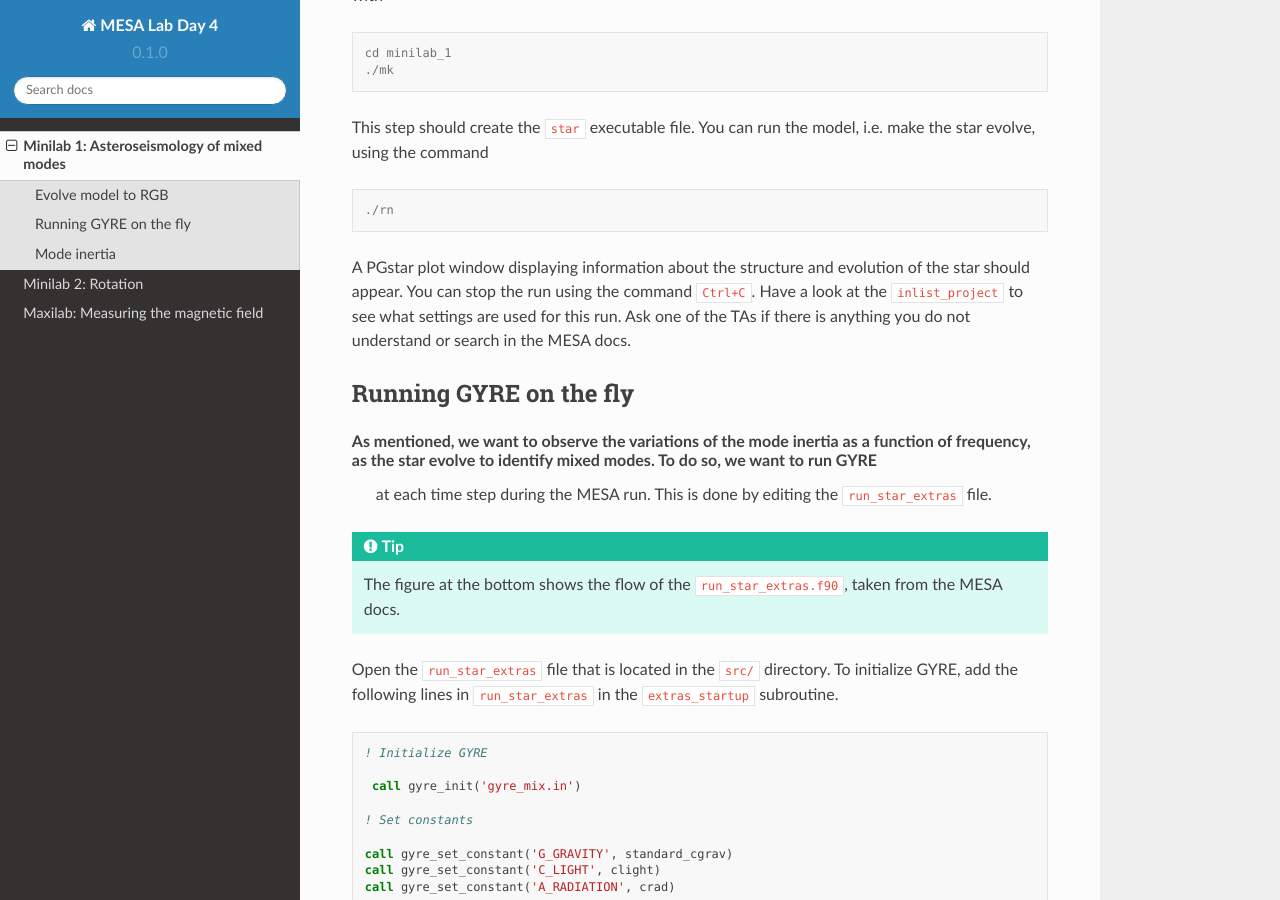
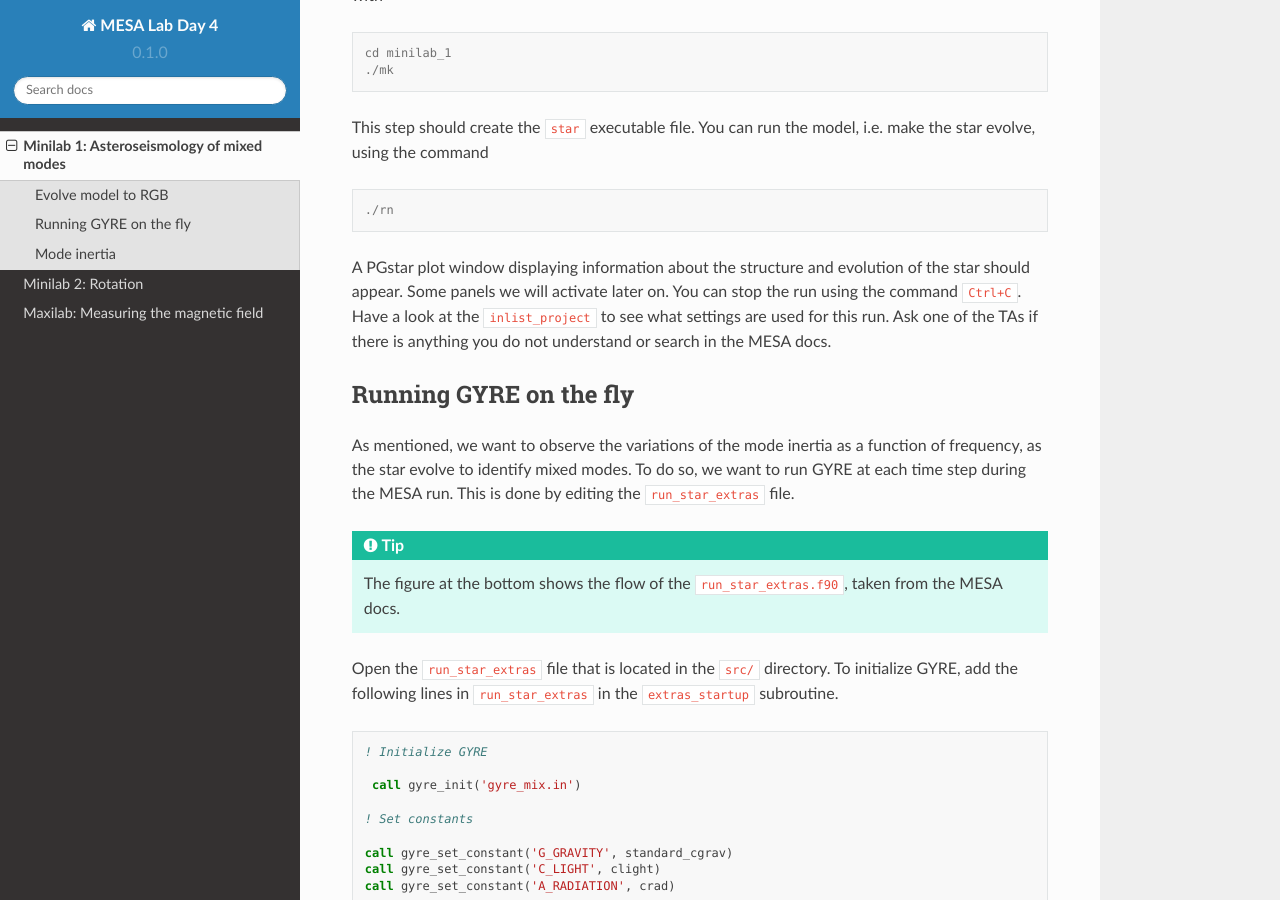
Before and after one commit to mesa-summer-school-2023/mesa-school-bugnet, a Sphinx documentation site: the page built from docs/minilab1.rst, in a window 1280 px wide and 900 px high, scrolled down 1599 px. Built offline with Sphinx 7.4.7 and the Read the Docs theme 2.0.0, drawn with Linux system fonts in a browser that asks for light colours.

Commit message:
Update minilab1.rst

```diff
--- a/docs/minilab1.rst
+++ b/docs/minilab1.rst
@@ -43,13 +43,13 @@ This step should create the ``star`` executable file. You can run the model, i.e
 
     ./rn
 
-A PGstar plot window displaying information about the structure and evolution of the star should appear. You can stop the run using the command ``Ctrl+C``.
+A PGstar plot window displaying information about the structure and evolution of the star should appear. Some panels we will activate later on. You can stop the run using the command ``Ctrl+C``.
 Have a look at the ``inlist_project`` to see what settings are used for this run. Ask one of the TAs if there is anything you do not understand or search in the MESA docs.
 
 Running GYRE on the fly
 --------
-As mentioned, we want to observe the variations of the mode inertia as a function of frequency, as the star evolve to identify mixed modes. To do so, we want to run GYRE
- at each time step during the MESA run. This is done by editing the ``run_star_extras`` file.
+
+As mentioned, we want to observe the variations of the mode inertia as a function of frequency, as the star evolve to identify mixed modes. To do so, we want to run GYRE at each time step during the MESA run. This is done by editing the ``run_star_extras`` file.
 
 .. tip::
 
```
